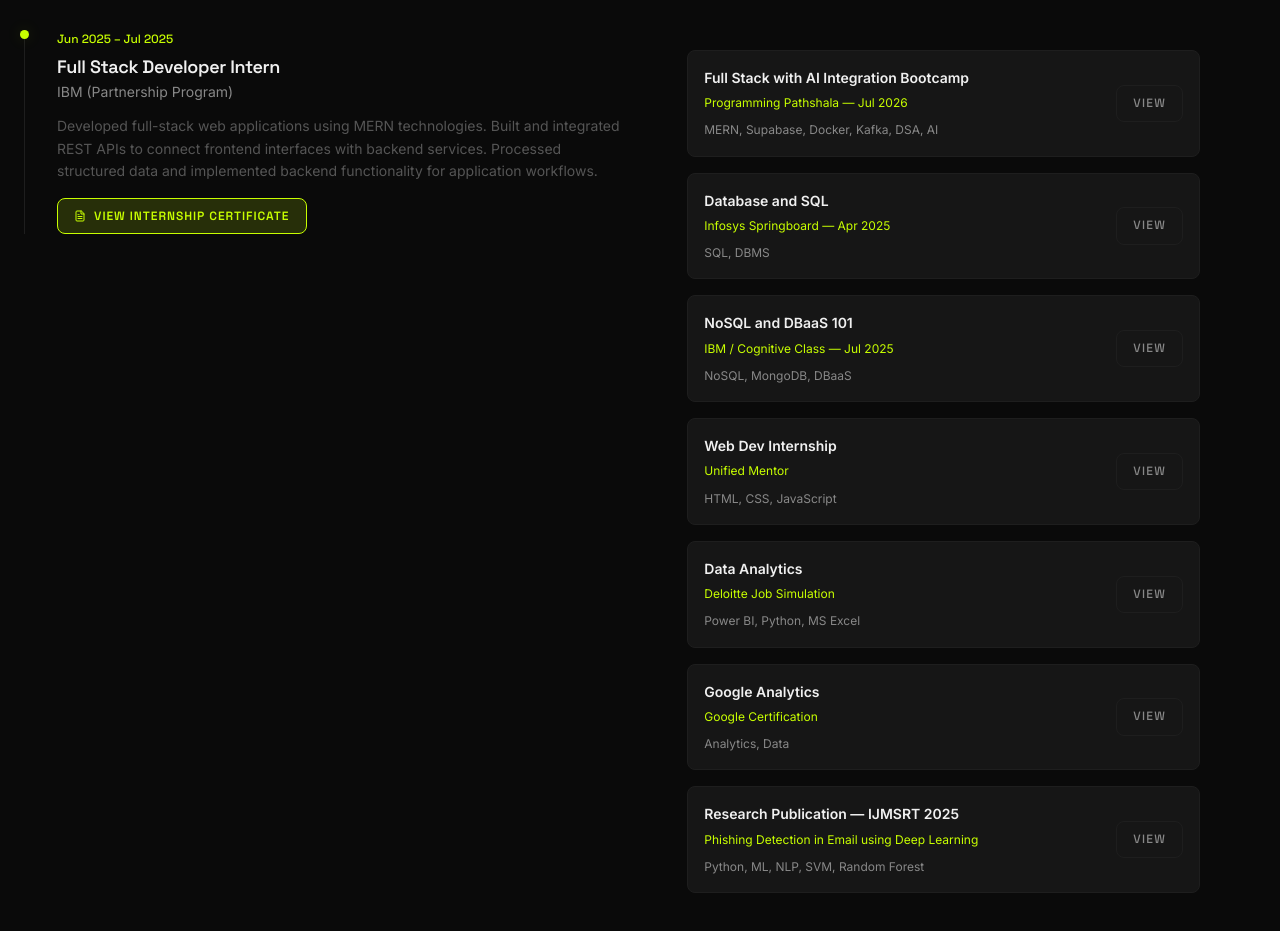
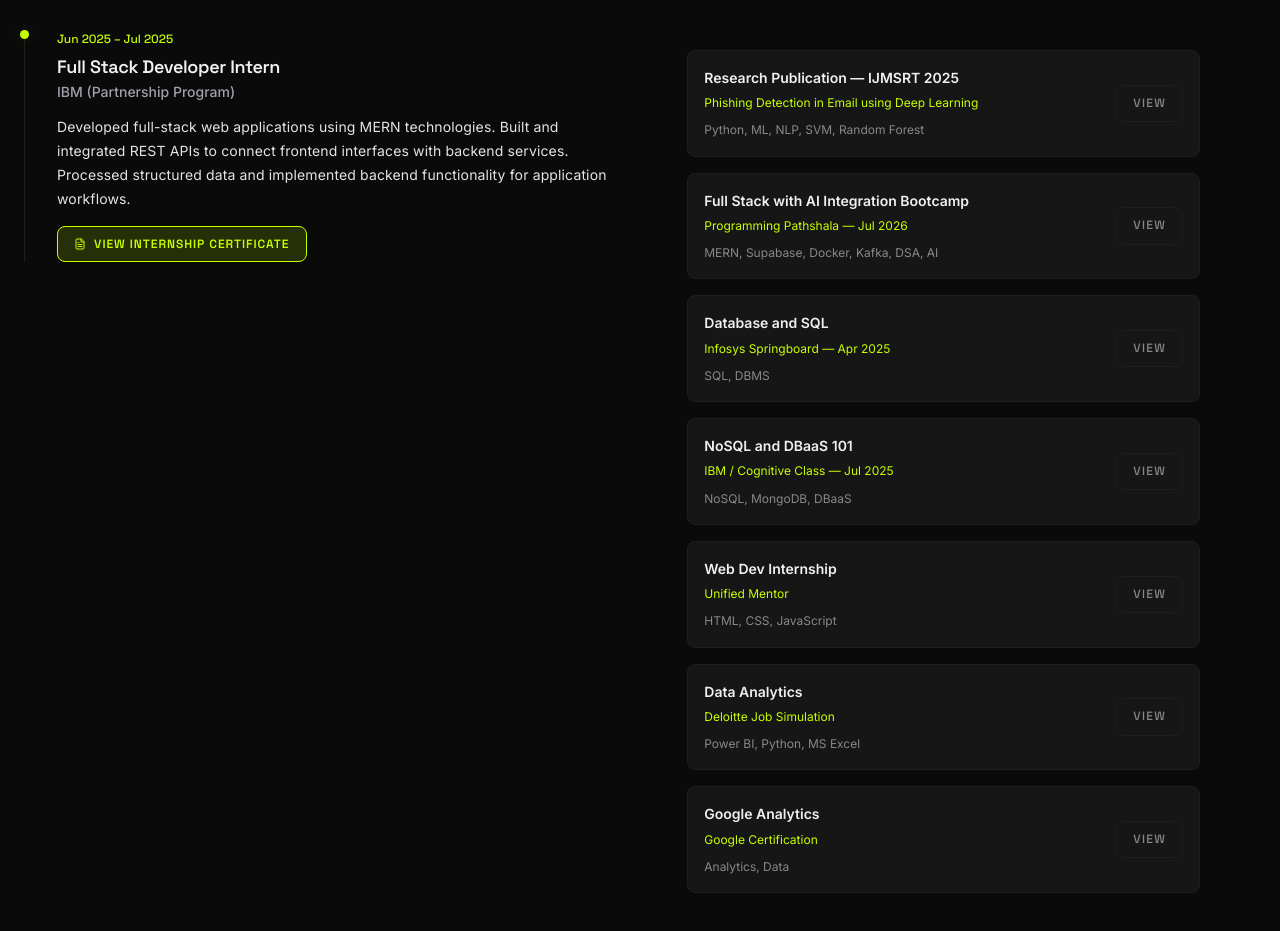
Before and after one commit to Aman5ingh19/Aman-Portpolio, a React (Vite) app: page / in a window 1280 px wide. Shown: the part 2150-3081 px from the top of the page. Built offline with nearby package versions, Linux system fonts and the light colour scheme.

Commit message:
Place Research Paper certificate at top and fix internship description text visibility

```diff
--- a/src/components/Experience/Experience.module.css
+++ b/src/components/Experience/Experience.module.css
@@ -63,14 +63,16 @@
 
 .timelineSub {
   font-size: var(--text-sm);
-  color: var(--color-text-muted);
+  color: #a1a1aa;
   margin-bottom: var(--space-3);
+  font-weight: 500;
 }
 
 .timelineDesc {
   font-size: var(--text-sm);
-  line-height: 1.6;
-  color: var(--color-text-dim);
+  line-height: 1.7;
+  color: #e4e4e7;
+  letter-spacing: 0.01em;
 }
 
 .expCertBtn {
--- a/src/components/Experience/Experience.tsx
+++ b/src/components/Experience/Experience.tsx
@@ -18,6 +18,12 @@
 ];
 
 const CERTS = [
+  {
+    title: 'Research Publication — IJMSRT 2025',
+    issuer: 'Phishing Detection in Email using Deep Learning',
+    tags: 'Python, ML, NLP, SVM, Random Forest',
+    link: '/research-paper-certificate.jpg'
+  },
   {
     title: 'Full Stack with AI Integration Bootcamp',
     issuer: 'Programming Pathshala — Jul 2026',
@@ -53,12 +59,6 @@
     issuer: 'Google Certification',
     tags: 'Analytics, Data',
     link: '/google-analytics-certificate.pdf'
-  },
-  {
-    title: 'Research Publication — IJMSRT 2025',
-    issuer: 'Phishing Detection in Email using Deep Learning',
-    tags: 'Python, ML, NLP, SVM, Random Forest',
-    link: '/research-paper-certificate.jpg'
   },
 ];
 
```
